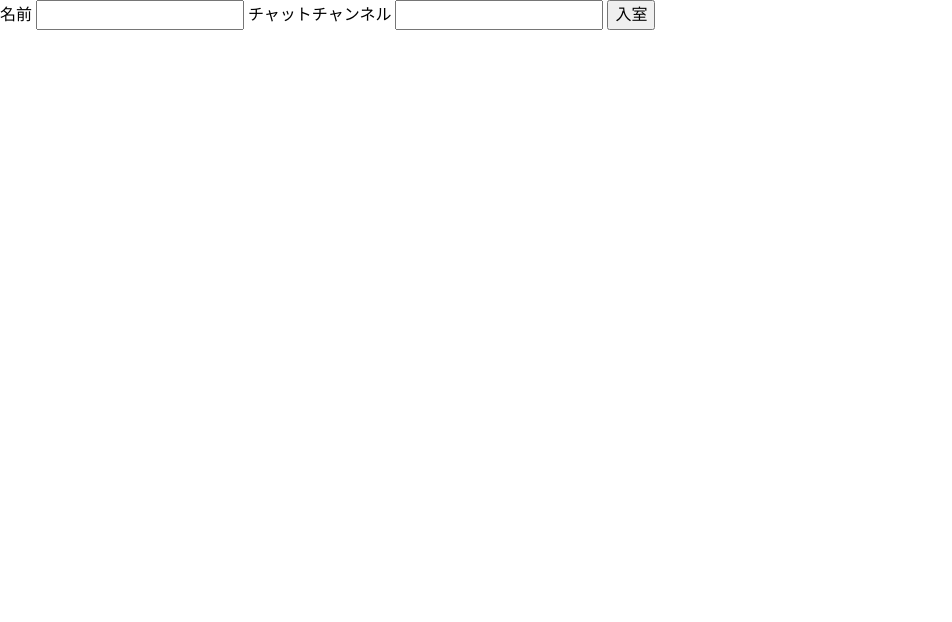
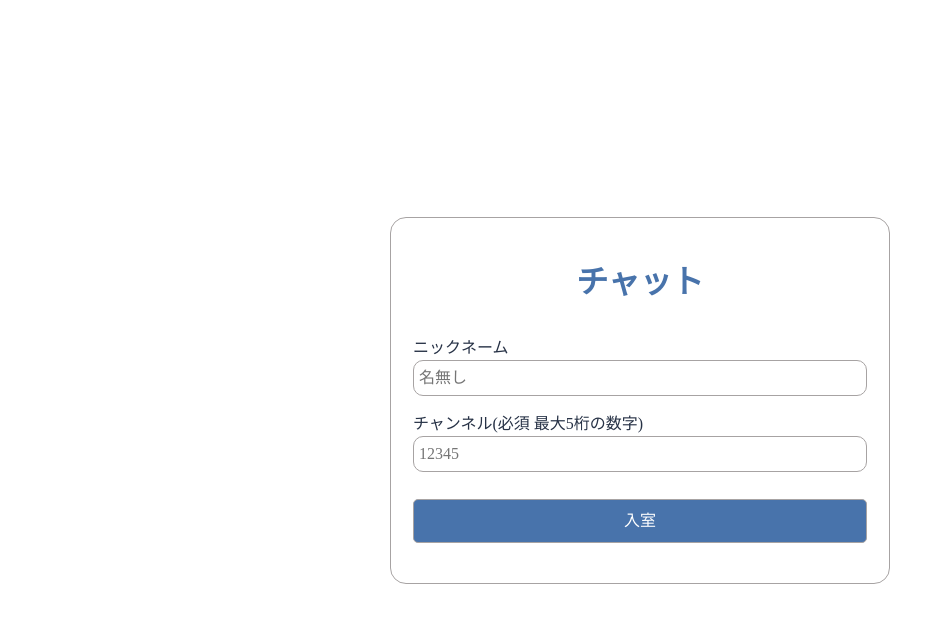
Before and after one commit to mogataro/chat, a plain HTML site: page front/index.html in a window 1280 px wide. Shown: the whole page, without its empty margins (0-952 px from the left). Drawn offline with Linux system fonts and the light colour scheme.

Commit message:
#3 html,css1修正

```diff
--- /dev/null
+++ b/front/css/common.css
@@ -0,0 +1,66 @@
+@charset "utf-8";
+
+:root {
+  --color-primary: #4873ab;
+  --color-primary-variant: #273246;
+  --color-border: #a7a3a3;
+  --color-text: #273246;
+  --color-white: #ffffff;
+  --color-gray: #dbdde1;
+}
+
+html {
+  font-size: 16px;
+  color: var(--color-text);
+}
+
+/* layout */
+.container {
+  height: 100vh;
+  width: 100%;
+}
+
+.container__inner {
+  height: 100%;
+  width: 100%;
+  min-width: 400px;
+  max-width: 768px;
+  margin-inline: auto;
+}
+
+/* UI */
+.text-form {
+  padding: 5px;
+  border-radius: 10px;
+  border: 1px solid var(--color-border);
+  background: var(--color-white);
+}
+
+.button {
+  border-radius: 5px;
+  border: 1px solid var(--color-border);
+  background: var(--color-white);
+  color: var(--color-text);
+  min-width: 44px;
+  min-height: 44px;
+  cursor: pointer;
+  &:hover {
+    opacity: 0.8;
+  }
+}
+
+/* utility */
+.visually-hidden {
+  position: fixed !important;
+  top: 0px !important;
+  left: 0px !important;
+  width: 4px !important;
+  height: 4px !important;
+  opacity: 0 !important;
+  overflow: hidden !important;
+  border: none !important;
+  margin: 0 !important;
+  padding: 0 !important;
+  display: block !important;
+  visibility: visible !important;
+}
--- /dev/null
+++ b/front/css/login.css
@@ -0,0 +1,56 @@
+@charset "utf-8";
+
+.login__inner {
+  display: flex;
+  @media (min-width: 768px) {
+    max-width: 500px;
+    align-items: center;
+    margin: 0 auto;
+  }
+}
+
+.login__contents {
+  -webkit-box-flex: 1;
+  flex: 1 0 auto;
+  padding: 40px 20px;
+  @media (min-width: 768px) {
+    border: 1px solid var(--color-border);
+    border-radius: 16px;
+  }
+}
+
+.login__title {
+  text-align: center;
+  color: var(--color-primary);
+  font-size: 2rem;
+  margin-bottom: 30px;
+}
+
+.login__fieldset {
+  border: none;
+  padding: 0;
+}
+
+.login__form-block {
+  position: relative;
+  box-sizing: border-box;
+  height: 52px;
+  margin-bottom: 24px;
+}
+
+.login__form-label {
+  display: block;
+}
+
+.login__form-input {
+  width: 100%;
+}
+
+.login__form-button {
+  margin-top: 35px;
+  .button {
+    width: 100%;
+    background-color: var(--color-primary);
+    color: var(--color-white);
+  }
+}
--- a/front/message.css
+++ b/front/css/message.css
@@ -7,20 +7,19 @@
   margin: 0;
   padding: 10px;
   border-radius: 10px 10px 10px 0px;
-  background-color: #ffffff;
+  background-color: var(--color-white);
 }
 .message__info {
   display: flex;
   column-gap: 10px;
   font-size: 0.8rem;
-  color: #ffffff;
+  color: var(--color-white);
 }
 .message--mine {
   align-items: flex-end;
   margin-left: auto;
   .message__text {
     border-radius: 10px 10px 0px 10px;
-    background-color: #8de055;
   }
   .message__info {
     justify-content: flex-end;
--- a/front/room.css
+++ b/front/css/room.css
@@ -1,26 +1,18 @@
 @charset "utf-8";
 
-html {
-  font-size: 16px;
-}
-
-.room {
-  height: 100vh;
-  padding: 0;
-  background: #7494c0;
-  overflow: hidden;
-  max-width: 400px;
-  margin-inline: auto;
+.room__inner {
+  overflow-y: hidden;
   display: flex;
   flex-direction: column;
+  background: var(--color-primary);
 }
 
 .room__header {
   display: flex;
   align-items: center;
-  background: #273246;
+  background: var(--color-primary-variant);
   padding: 10px 20px;
-  color: #ffffff;
+  color: var(--color-white);
 }
 
 .room__title {
@@ -33,7 +25,7 @@ html {
   flex-direction: column;
   margin-block: auto;
   margin-left: auto;
-  max-width: 150px;
+  width: 40%;
 }
 
 .room__uuid {
@@ -54,24 +46,11 @@ html {
 }
 
 .room__footer {
-  background: #dbdde1;
+  background: var(--color-gray);
   padding: 10px;
   display: flex;
   column-gap: 10px;
   .room__input {
     flex-grow: 1;
-    padding: 5px;
-    border-radius: 10px;
-    border-style: none;
-    background: #ffffff;
-  }
-  .room__button {
-    border-radius: 5px;
-    border-style: none;
-    background: #ffffff;
-    color: #273246;
-    &:hover {
-      opacity: 0.8;
-    }
   }
 }
--- a/front/index.css
+++ /dev/null
@@ -1 +0,0 @@
-@charset "utf-8";
--- a/front/index.html
+++ b/front/index.html
@@ -1,25 +1,41 @@
 <!DOCTYPE html>
-<html>
+<html lang="ja">
 
 <head>
   <meta charset="UTF-8">
-  <title>チャット</title>
-  <link rel="stylesheet" href="reset.css" type="text/css" />
-  <link rel="stylesheet" href="index.css" type="text/css" />
+  <meta name="description" content="チャットルームにログイン">
+  <title>チャット | ログイン</title>
+  <link rel="stylesheet" href="css/reset.css" type="text/css" />
+  <link rel="stylesheet" href="css/common.css" type="text/css" />
+  <link rel="stylesheet" href="css/login.css" type="text/css" />
 </head>
 
 <body>
-  <form action="/room.html" method="GET">
-    <label for="name">
-      名前
-      <input id="name" name="name" type="text" maxlength="8" required>
-    </label>
-    <label for="channel">
-      チャットチャンネル
-      <input id="channel" name="channel" type="number" maxlength="5" required>
-    </label>
-    <button type="submit">入室</a>
-  </form>
+  <div class="login container">
+    <div class="login__inner container__inner">
+      <div class="login__contents">
+        <h1 class="login__title">チャット</h1>
+        <form class="login__form" action="/room.html" method="GET">
+          <fieldset class="login__fieldset">
+            <legend class="visually-hidden">Login</legend>
+            <div class="login__form-block">
+              <label class="login__form-label" for="name">ニックネーム</label>
+              <input id="name" class="login__form-input text-form" type="text" name="name" placeholder="名無し"
+                autocapitalize="off" autocorrect="off" spellcheck="false">
+            </div>
+            <div class="login__form-block">
+              <label class="login__form-label" for="channel">チャンネル(必須 最大5桁の数字)</label>
+              <input id="channel" class="login__form-input text-form" type="number" name="channel" placeholder="12345"
+                max="99999" required>
+            </div>
+            <div class="login__form-button">
+              <button type="submit" class="button">入室</button>
+            </div>
+          </fieldset>
+        </form>
+      </div>
+    </div>
+  </div>
   <script type="text/javascript" src="index.js"></script>
 </body>
 
```
Also changed, not shown: front/room.html (+12 -8 lines), front/css/reset.css (renamed from front/reset.css).
